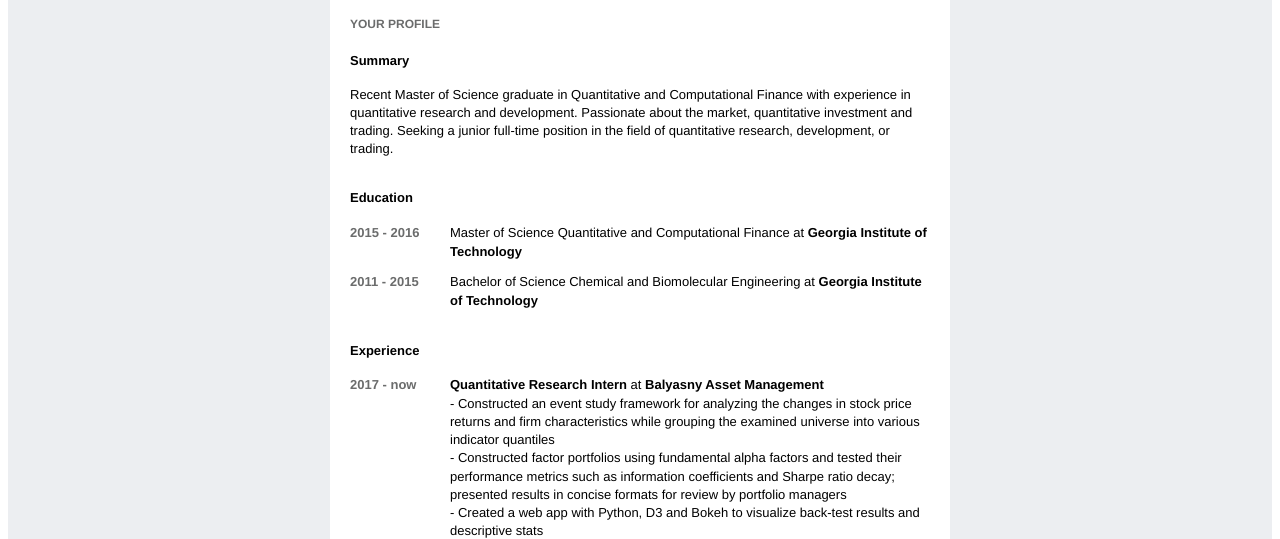
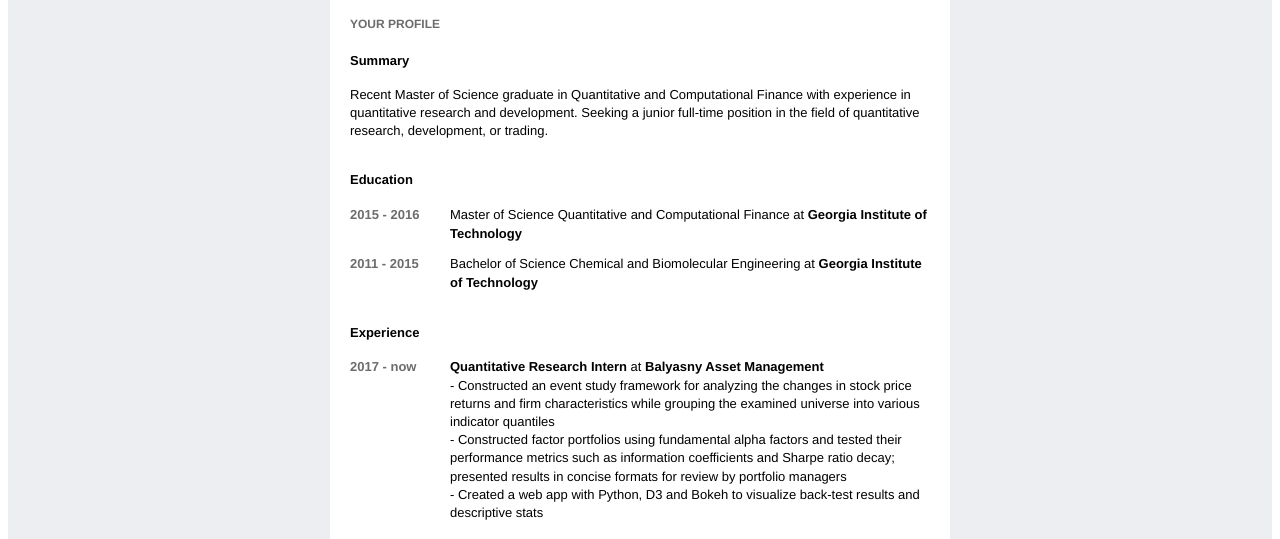
Before and after one commit to ading999/ading999.github.io, a plain HTML site: page index.html in a window 1280 px wide. Shown: the part 257-796 px from the top of the page. Drawn offline with Linux system fonts and the light colour scheme.

Commit message:
change wording

```diff
--- a/index.html
+++ b/index.html
@@ -217,7 +217,7 @@ Your profile </h6>
 </tr>
 <tr>
 <td valign="top" style="font:13px/1.5 'Helvetica Neue',Helvetica,Arial,sans-serif; vertical-align:top">
-<p style="line-height:1.4em; margin:0 0 10px; padding:0">Recent Master of Science graduate in Quantitative and Computational Finance with experience in quantitative research and development. Passionate about the market, quantitative investment and trading. Seeking a junior full-time position in the field of quantitative research, development, or trading.</p>
+<p style="line-height:1.4em; margin:0 0 10px; padding:0">Recent Master of Science graduate in Quantitative and Computational Finance with experience in quantitative research and development. Seeking a junior full-time position in the field of quantitative research, development, or trading.</p>
 </td>
 </tr>
 <tr>
```
